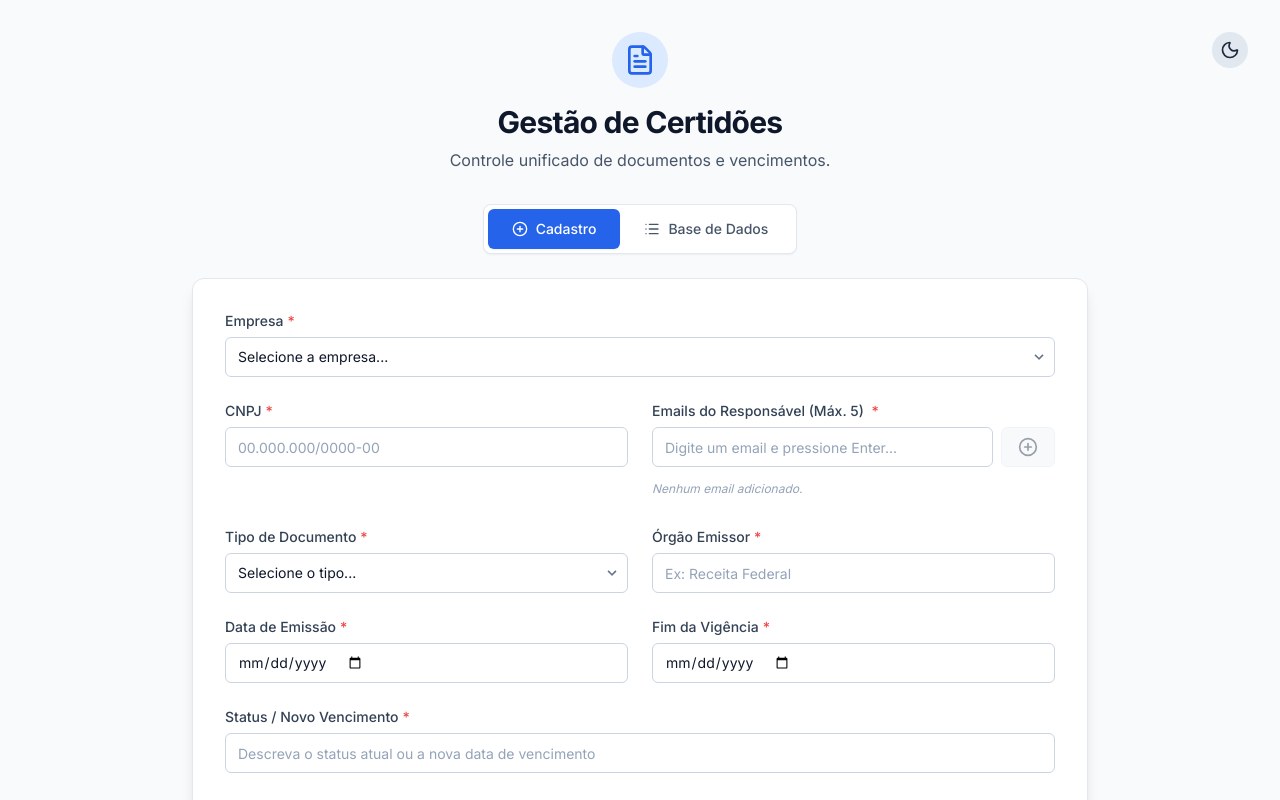
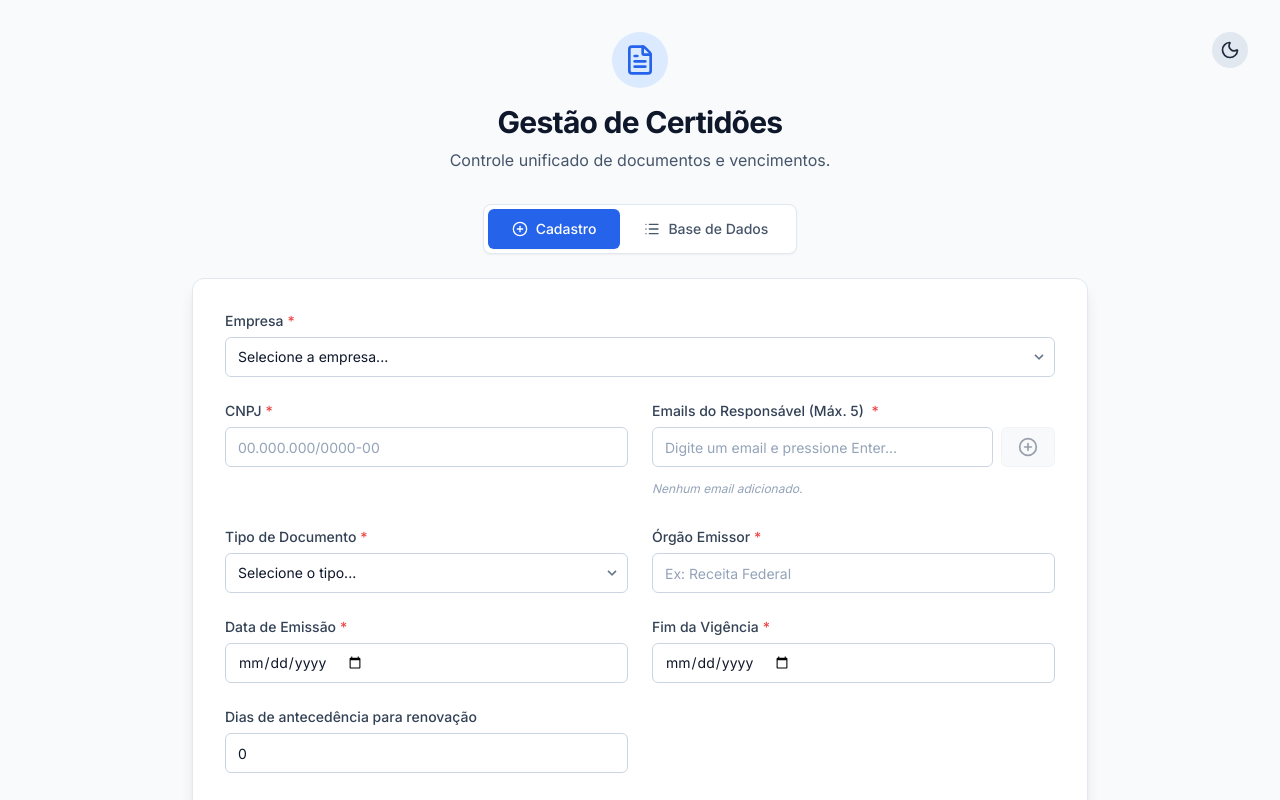
Before and after one commit to Noguchi2004/gestao-de-certidoes, a React (Vite) app: page / in a window 1280 px wide. Shown: the top 800 px of the page. Built offline with nearby package versions, Linux system fonts and the light colour scheme.

Commit message:
Update App.tsx

```diff
--- a/App.tsx
+++ b/App.tsx
@@ -15,6 +15,7 @@ const INITIAL_STATE: CertidaoForm = {
   orgao: '',
   dataEmissao: '',
   fimVigencia: '',
+  antecedenciaDias: 0,
   statusNovoVenc: '',
   gestor: '',
   responsavel: '',
@@ -128,6 +129,7 @@ export default function App() {
           orgao: formData.orgao,
           dataEmissao: formData.dataEmissao,
           fimVigencia: formData.fimVigencia,
+          antecedenciaDias: Number(formData.antecedenciaDias),
           statusNovoVenc: formData.statusNovoVenc,
           gestor: formData.gestor,
           responsael: formData.responsavel
@@ -393,6 +395,17 @@ export default function App() {
                     required
                   />
 
+                  {/* Antecedência para novo pedido */}
+                  <Input
+                    label="Dias de antecedência para renovação"
+                    name="antecedenciaDias"
+                    type="Number"
+                    min={0}
+                    value={formData.antecedenciaDias}
+                    onchange={handleChange}
+                    placeholder="Ex.: 15"
+                  />
+
                   {/* Status / Novo Vencimento */}
                   <div className="col-span-1 md:col-span-2">
                     <Input
```
